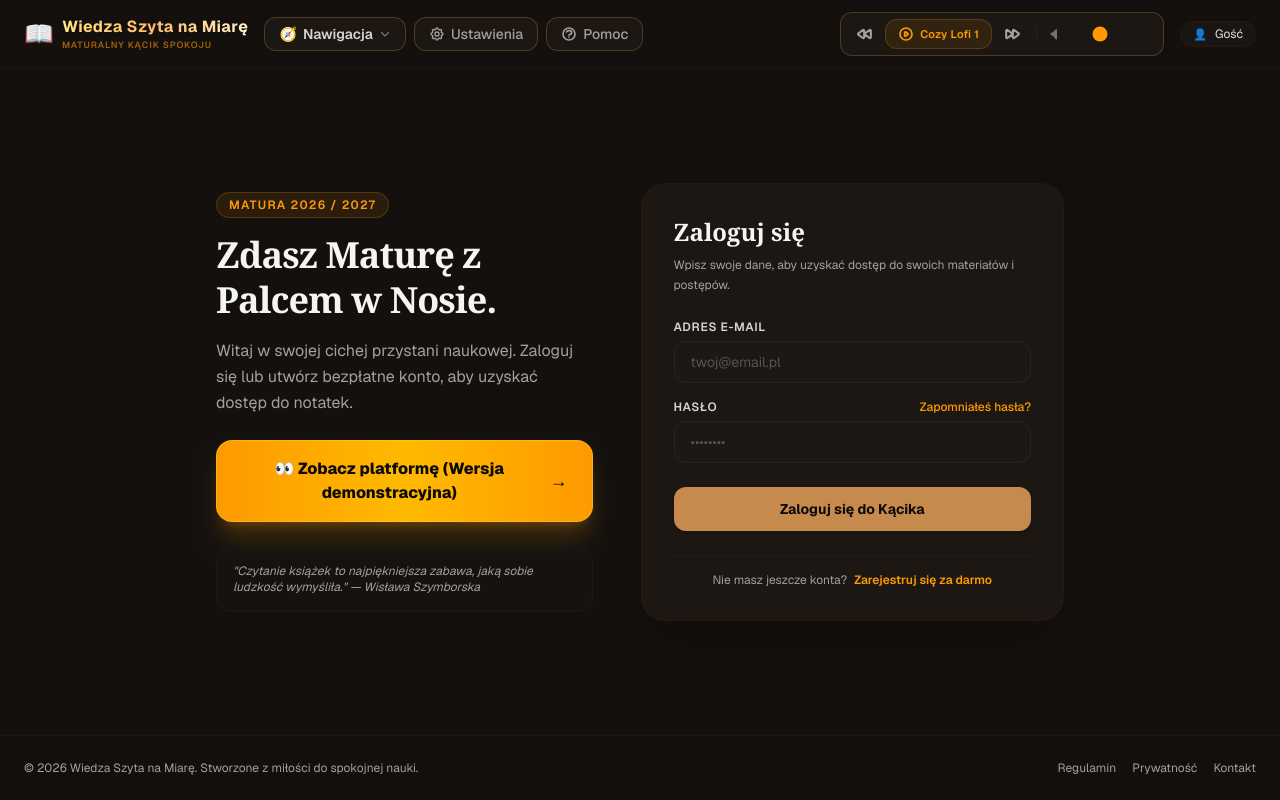
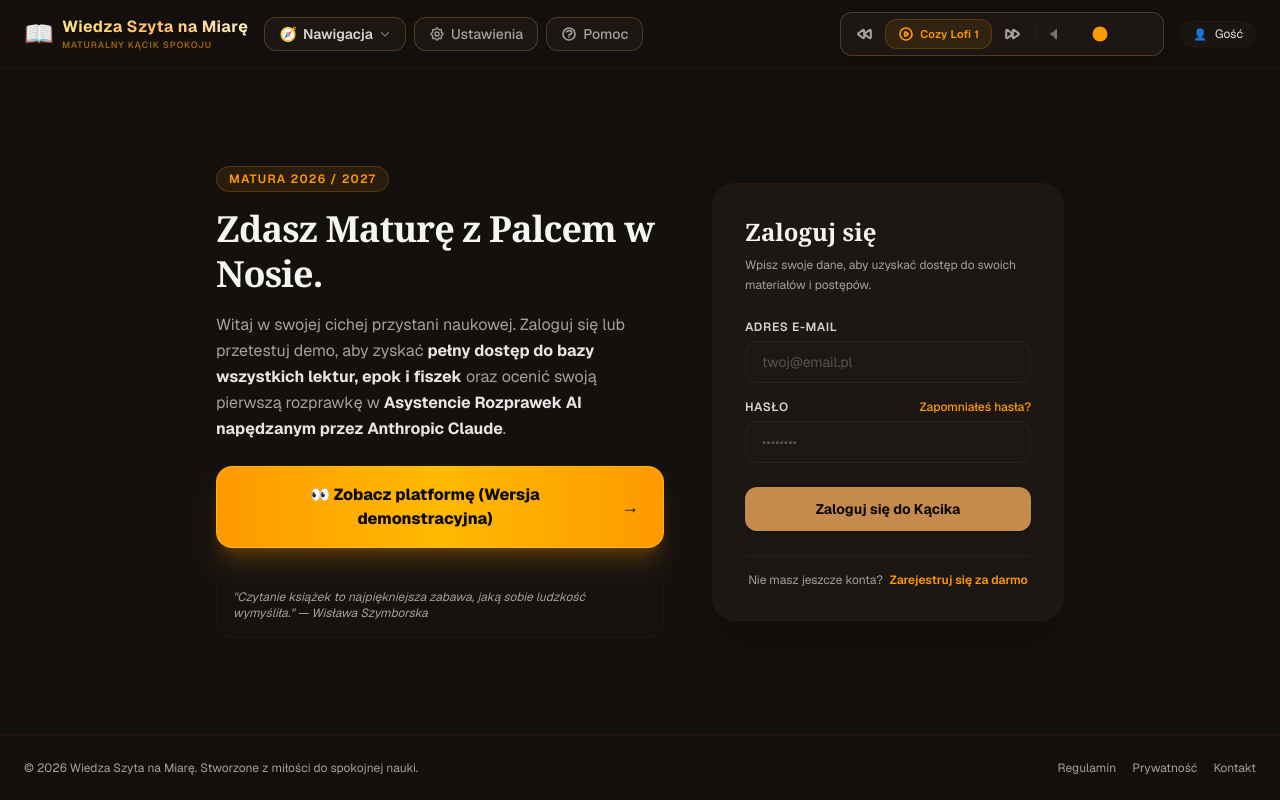
Before and after one commit to skapon6/Matura-Notatki, a Next.js app: page / in a window 1280 px wide. Built offline with nearby package versions, Linux system fonts and the light colour scheme; no server answers; the database is empty.

Commit message:
main panel

```diff
--- a/app/page.tsx
+++ b/app/page.tsx
@@ -377,7 +377,7 @@ export default function Home() {
               Zdasz Maturę z Palcem w Nosie.
             </h2>
             <p className={`mt-4 text-sm sm:text-base ${currentTheme.subText} leading-relaxed`}>
-              Witaj w swojej cichej przystani naukowej. Zaloguj się lub utwórz bezpłatne konto, aby uzyskać dostęp do notatek.
+              Witaj w swojej cichej przystani naukowej. Zaloguj się lub przetestuj demo, aby zyskać <strong className="text-stone-200">pełny dostęp do bazy wszystkich lektur, epok i fiszek</strong> oraz ocenić swoją pierwszą rozprawkę w <strong className="text-stone-200">Asystencie Rozprawek AI napędzanym przez Anthropic Claude</strong>.
             </p>
 
             {/* WIELKI PRZYCISK TRYBU DEMO */}
```
